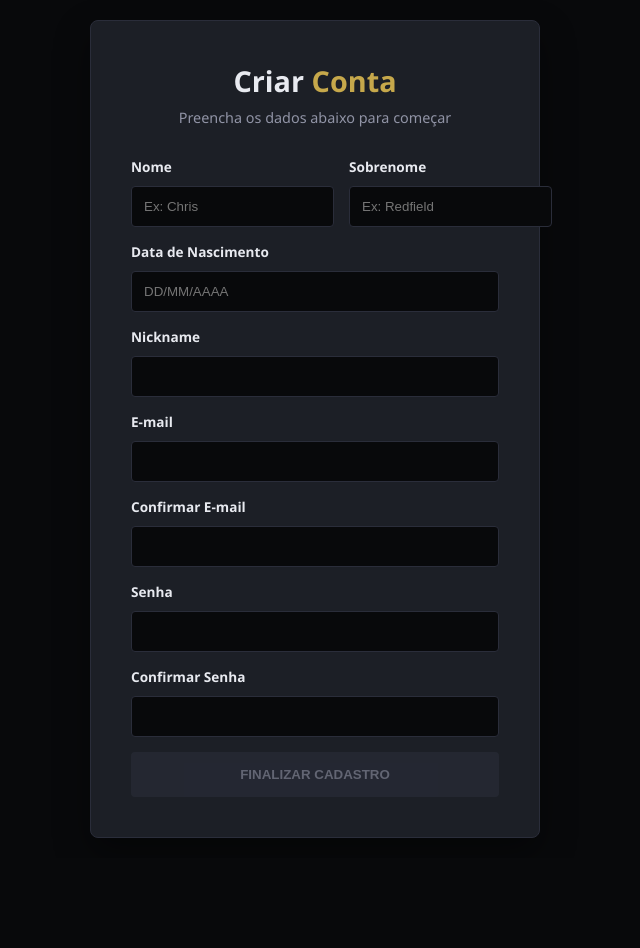
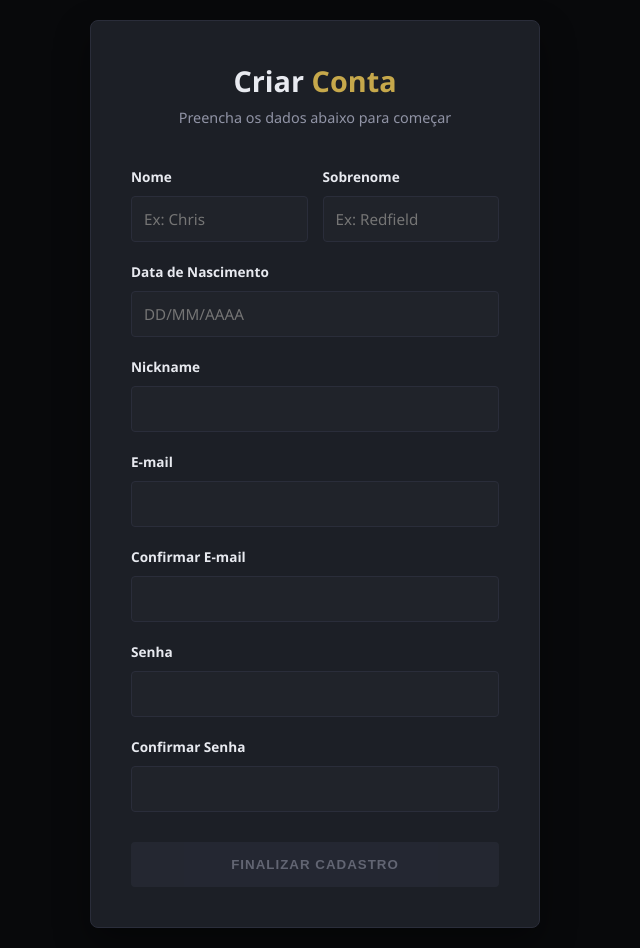
Before and after one commit to kaiquerios/EntregaP1A3, a React (Create React App) app: page / in a window 1280 px wide. Shown: the whole page, without its empty margins (325-965 px from the left). Before the commit the page ends 858 px from the top, so only its background shows below. Built offline with nearby package versions, Linux system fonts and the light colour scheme; the HTML template or start-up script is replaced by a standard one.

Commit message:
Melhorando o css da tela de cadastro, para que o campo de nome/sobrenome não fiquem sobrando no card

```diff
--- a/src/pages/signUp/index.css
+++ b/src/pages/signUp/index.css
@@ -18,7 +18,7 @@
 
 .auth-header {
     text-align: center;
-    margin-bottom: 30px;
+    margin-bottom: 40px;
 }
 
 .auth-header h2 {
@@ -33,6 +33,12 @@
 .auth-header p {
     color: var(--text-muted);
     font-size: 0.9rem;
+}
+
+.auth-form {
+    display: flex;
+    flex-direction: column;
+    gap: 5px;
 }
 
 .form-field {
@@ -58,6 +64,13 @@
     transition: border-color 0.3s;
 }
 
+.form-field input {
+    font-family: inherit;
+    font-size: 0.95rem;
+    border: 1px solid var(--border);
+    background-color: rgba(255, 255, 255, 0.02);
+}
+
 .form-field input:focus {
     border-color: var(--contrast);
 }
@@ -72,7 +85,9 @@
     font-weight: bold;
     text-transform: uppercase;
     cursor: pointer;
-    transition: opacity 0.3s, transform 0.2s;
+    margin-top: 10px;
+    letter-spacing: 1px;
+    transition: all 0.3s ease;
 }
 
 .btn-primary:disabled {
@@ -113,10 +128,12 @@
 .form-row {
     display: flex;
     gap: 15px;
+    width: 100%;
 }
 
 .form-row .form-field {
     flex: 1;
+    min-width: 0;
 }
 
 @media (max-width: 480px) {
```
